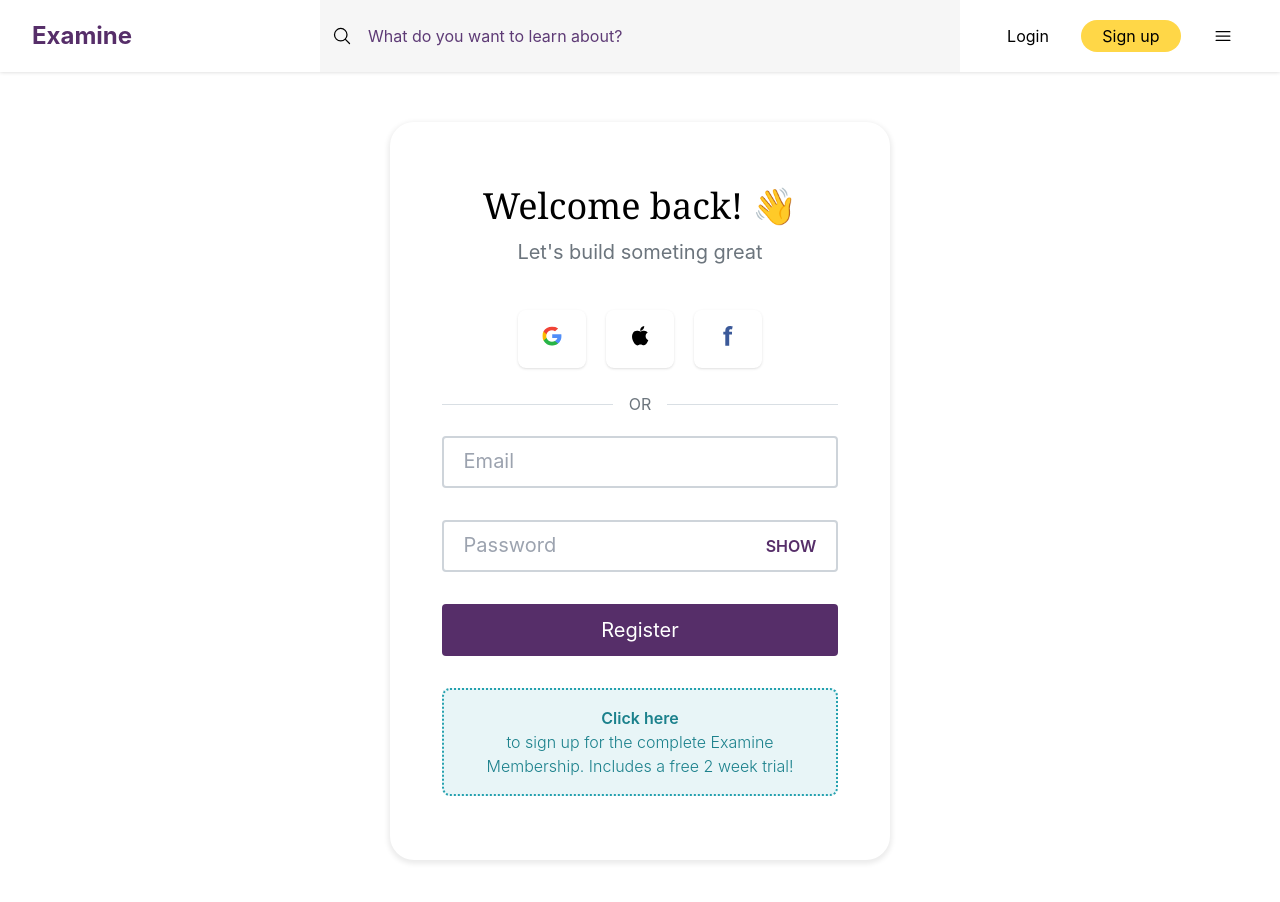
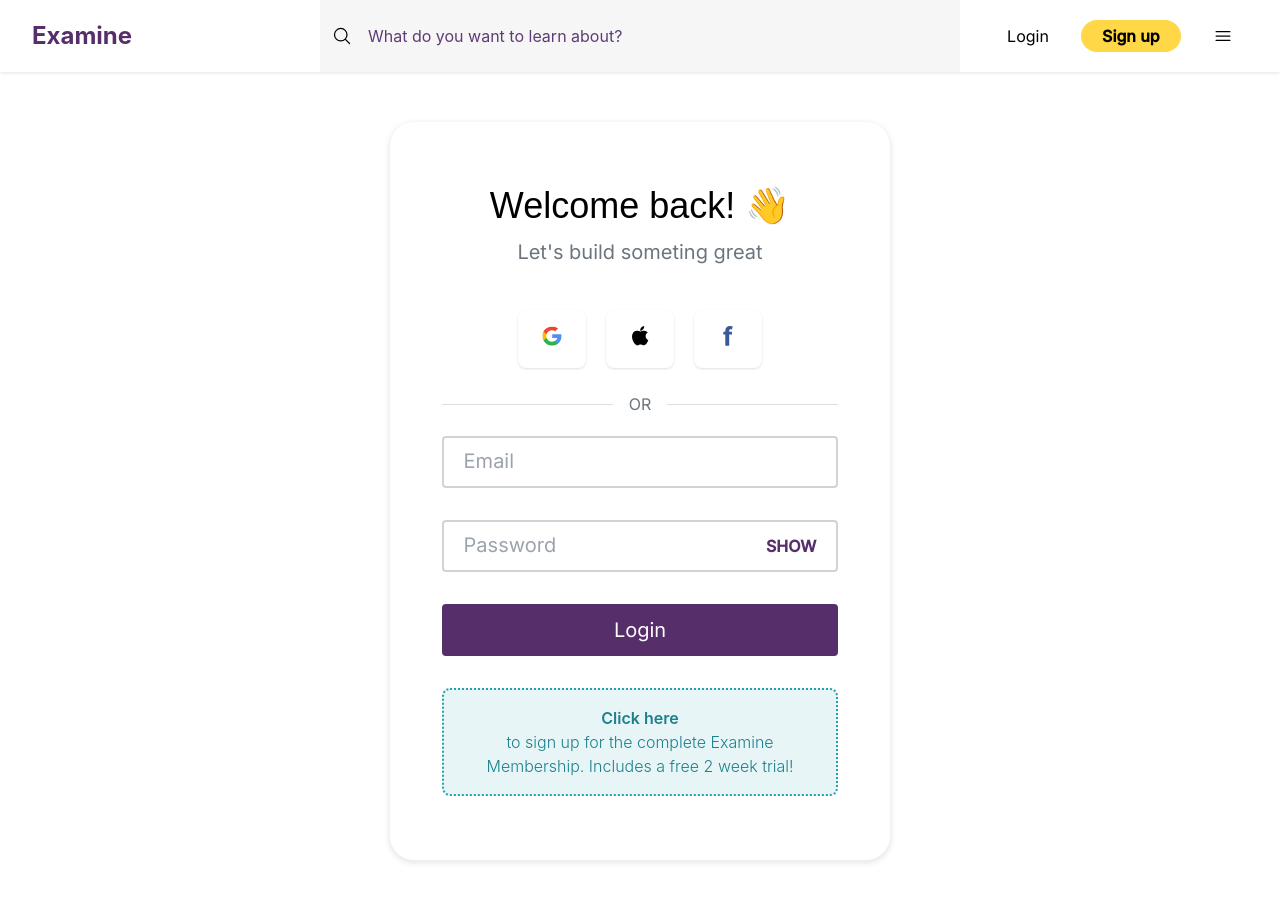
Before and after one commit to ejioguvictor/examine-task, a Next.js app: page /Login in a window 1280 px wide. Shown: the top 902 px of the page. Built offline with nearby package versions, Linux system fonts and the light colour scheme.

Commit message:
updated the app with expected fonts

```diff
--- a/components/Navbar/Navbar.tsx
+++ b/components/Navbar/Navbar.tsx
@@ -20,15 +20,15 @@
 
       </div>
       <div className='flex basis-1/4 gap-8 justify-center'>
-        <button>Login</button>
-        <button className='bg-[#FFD747] rounded-2xl w-[100px] p-1 my-auto'>Sign up</button>
+        <button className='font-normal font-inter'>Login</button>
+        <button className='bg-[#FFD747] rounded-2xl w-[100px] p-1 my-auto font-bold font-inter'>Sign up</button>
         <Image src="/img/nav-icon.svg" alt="" width={20} height={20}/>
 
 
       </div>
     </div>
 
-    <div className='flex flex-row justify-between bg-primary-color  p-4 lg:hidden md:hidden'>
+    <div className='flex flex-row justify-between bg-primary-color p-4 lg:hidden md:hidden'>
         <div className='flex flex-row gap-2 items-center'>
           <div className='flex items-center'>
           <Image src="/img/mobileNavIcon.svg" alt="" width={30} height={30}/>
--- a/pages/Login/index.tsx
+++ b/pages/Login/index.tsx
@@ -12,8 +12,8 @@
         {/* <div className="m-auto p-7 w-[90%] flex flex-col items-center rounded-3xl lg:drop-shadow-2xl"> */}
         <div className="m-auto p-7 w-[90%] flex flex-col items-center rounded-3xl lg:shadow-[0_2px_5px_2px_rgba(0,0,0,0.08)] lg:px-[4%] lg:py-[5%] lg:w-[39%]">
 
-          <h1 className="font-serif text-xl pb-2 lg:text-4xl lg:pb-3">Welcome back! 👋</h1>
-          <p className="text-sm leading-6 text-examine-gray lg:text-xl lg:pb-6">Let's build someting great</p>
+          <h1 className="font-serif text-xl pb-2 lg:text-4xl lg:pb-3 font-laro font-semi-bold">Welcome back! 👋</h1>
+          <p className="text-sm leading-6 text-examine-gray lg:text-xl lg:pb-6 font-inter font-normal">Let's build someting great</p>
           <div className="flex flex-row gap-5 p-5 pb-1">
 
               <Link href="#"><a className="shadow py-2 h-30 w-30 px-3 pb-1 rounded-lg  lg:py-4 lg:px-6"><Image src="/img/search 1.svg" alt="" width={20} height={20}/></a></Link>
@@ -23,7 +23,7 @@
 
           <div className="w-full relative flex flex-row py-5 justify-center items-center">
               <div className="flex-grow border-t border-[#d9dfe4]"></div>
-              <span className="flex-shrink mx-4 text-[#6C757D]">OR</span>
+              <span className="flex-shrink mx-4 text-[#6C757D] font-inter font-normal">OR</span>
               <div className="flex-grow border-t border-[#d9dfe4]"></div>
           </div>
 
@@ -34,21 +34,21 @@
                   type="text"
                   placeholder="Email"
                   name="email"
-                  className="bg-transparent outline outline-0 focus:outline-none sm:text-sm lg:placeholder:text-xl"
+                  className="bg-transparent outline outline-0 focus:outline-none sm:text-sm lg:placeholder:text-xl font-inter font-normal"
 
                 />
               </div>
-              <div className="flex justify-between py-2 px-5 border-2 border-[#CED4DA] rounded hover:border-primary-color lg:py-3">
+              <div className="flex justify-between py-2 px-5 border-2 border-[#CED4DA] rounded hover:border-primary-color lg:py-3 font-inter font-normal">
                 <input
                   type="text"
                   placeholder="Password"
                   name="password"
                   className="bg-transparent w-5/6 outline outline-0 focus:outline-none lg:placeholder:text-xl"
                 />
-                <span className="text-primary-color font-semibold">SHOW</span>
+                <span className="text-primary-color font-inter font-semibold">SHOW</span>
               </div>
               <div>
-                <button className="text-center w-full bg-primary-color py-2 px-5 text-white rounded lg:py-3 lg:text-xl">Register</button>
+                <button className="text-center w-full bg-primary-color py-2 px-5 text-white rounded lg:py-3 lg:text-xl font-inter font-normal">Login</button>
               </div>
 
               <Link href="#">
--- a/pages/Signup/index.tsx
+++ b/pages/Signup/index.tsx
@@ -10,8 +10,8 @@
     <Navbar />
       <div className="flex justify-center pt-[50px] pb-[100px] ">
         <div className="m-auto p-7 w-[90%] flex flex-col items-center rounded-3xl lg:shadow-[0_2px_5px_2px_rgba(0,0,0,0.08)] lg:px-[4%] lg:py-[5%] lg:w-[39%]">
-          <h1 className="font-serif text-xl pb-2 lg:text-4xl lg:pb-3">Create your account</h1>
-          <p className="text-sm leading-6 text-examine-gray lg:text-[16px] lg:pb-6">It Includes a free 2 weeks trial!</p>
+          <h1 className="font-serif text-xl pb-2 lg:text-4xl lg:pb-3 font-laro font-semi-bold">Create your account</h1>
+          <p className="text-sm leading-6 text-examine-gray lg:text-[16px] lg:pb-6 font-inter font-normal">It Includes a free 2 weeks trial!</p>
           <div className="flex flex-row gap-5 p-5 pb-2 lg:pb-1">
 
               <Link href="#"><a className="shadow py-2 h-30 w-30 px-3 pb-1 rounded-lg  lg:py-4 lg:px-6"><Image src="/img/search 1.svg" alt="" width={20} height={20}/></a></Link>
@@ -21,7 +21,7 @@
 
           <div className="w-full relative flex flex-row py-5 justify-center items-center">
               <div className="flex-grow border-t border-[#d9dfe4]"></div>
-              <span className="flex-shrink mx-4 text-[#6C757D]">OR</span>
+              <span className="flex-shrink mx-4 text-[#6C757D] font-inter font-normal">OR</span>
               <div className="flex-grow border-t border-[#d9dfe4]"></div>
           </div>
 
@@ -51,10 +51,10 @@
                   name="password"
                   className="bg-transparent w-5/6 outline outline-0 focus:outline-none lg:placeholder:text-xl"
                 />
-                <span className="text-primary-color font-semibold">SHOW</span>
+                <span className="text-primary-color font-inter font-semibold">SHOW</span>
               </div>
               <div>
-                <button className="text-center w-full bg-primary-color py-2 px-5 text-white rounded lg:py-3 lg:text-xl font-light">Start your 2-weeks free trial!</button>
+                <button className="text-center w-full bg-[#5E3B76] py-2 px-5 text-white rounded lg:py-3 lg:text-xl font-light font-inter">Start your 2-weeks free trial!</button>
               </div>
             </div>
           </form>
--- a/tailwind.config.js
+++ b/tailwind.config.js
@@ -28,7 +28,10 @@
       'xl': '1280px',
       // => @media (min-width: 1280px) { ... }
     },
-
+    fontFamily : {
+      laro : ['Laro', 'sans-serif'],
+      inter: ['Inter', 'sans-serif'],
+    },
   },
   plugins: [],
 }
```
